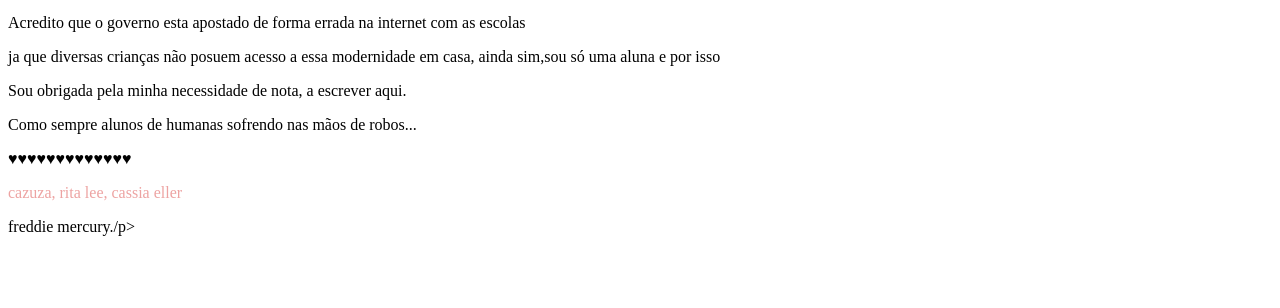
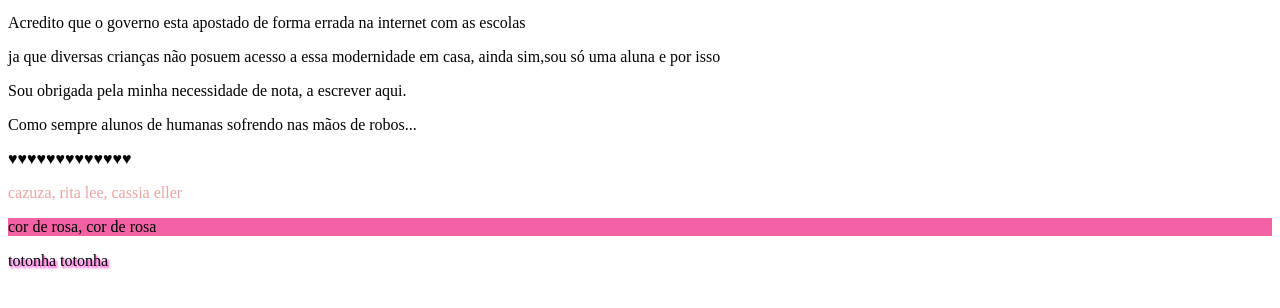
Before and after one commit to alzinari/arquivo1, a plain HTML site: page index.html in a window 1280 px wide. Shown: the part 86-394 px from the top of the page. Drawn offline with Linux system fonts and the light colour scheme.

Commit message:
cor de rosa

```diff
--- a/index.html
+++ b/index.html
@@ -6,4 +6,5 @@
 <p> Como sempre alunos de humanas sofrendo nas mãos de robos... </p>
 <p> ♥♥♥♥♥♥♥♥♥♥♥♥♥ </p>
 <p style="color: #eda3a2">cazuza, rita lee, cassia eller</p>
-<p style="background-color: #ff0099<">freddie mercury./p>
+<p style="background-color: #eb016e9d">cor de rosa, cor de rosa </p>
+<p style="text-shadow: 0.1em 0.1em 0.15em #ff00bf">totonha totonha</p>
```
